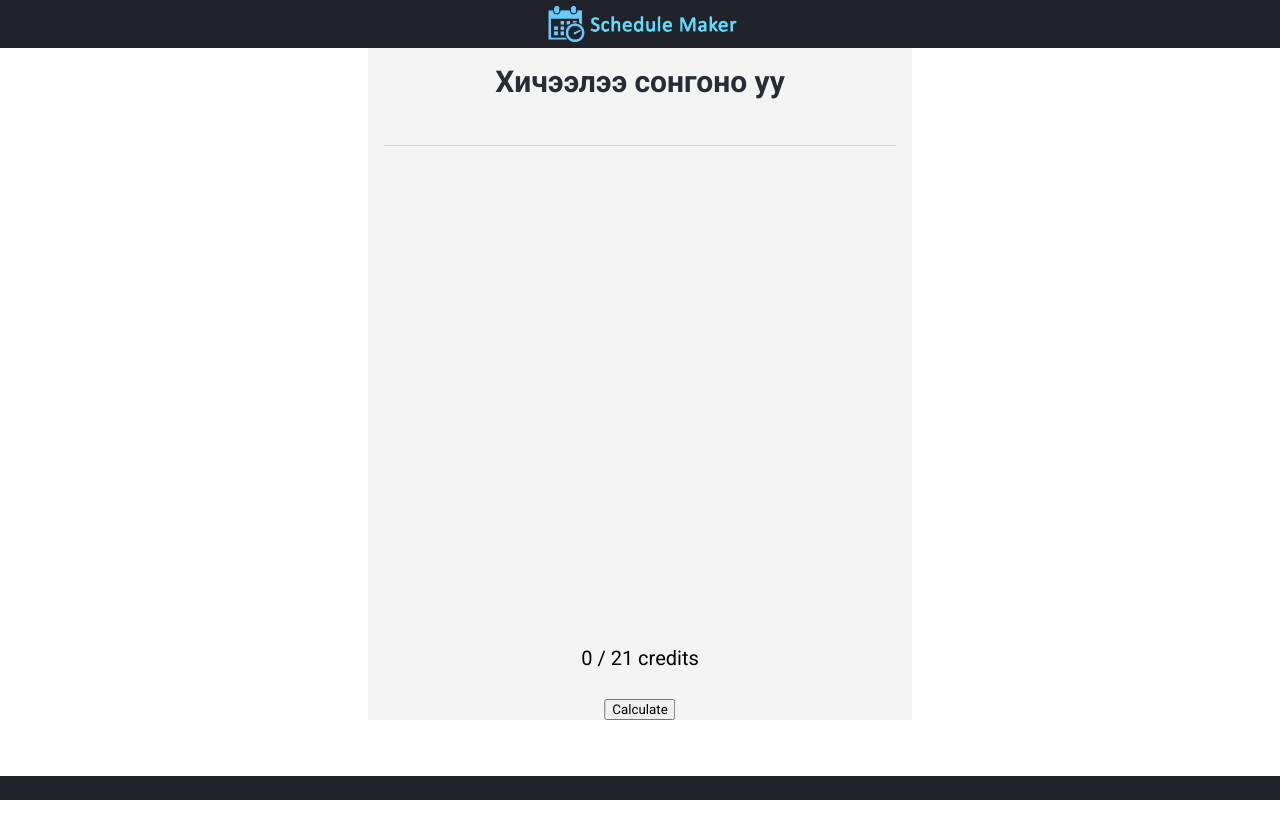
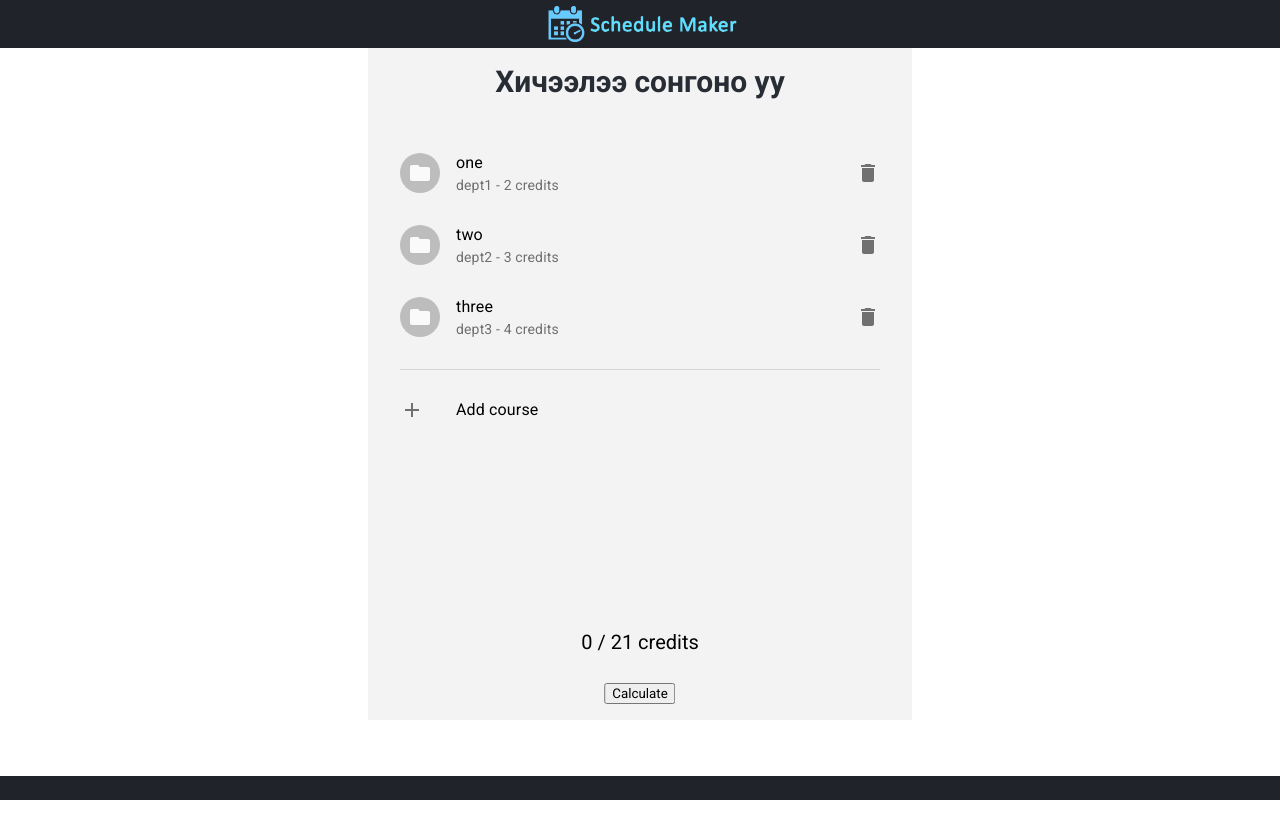
Before and after one commit to Batnaidan/sisiCourseSchedule, a React (Create React App) app: page / in a window 1280 px wide. Shown: the top 838 px of the page. Built offline with nearby package versions, Linux system fonts and the light colour scheme.

Commit message:
list buttons n shit nigga

```diff
--- a/src/components/Body.css
+++ b/src/components/Body.css
@@ -37,7 +37,7 @@
 
 #list-footer-container {
     position: absolute;
-    bottom: 0;
+    bottom: 2vh;
     left: 50%;
     transform: translateX(-50%);
 }
--- a/src/components/Body.js
+++ b/src/components/Body.js
@@ -2,23 +2,17 @@ import React, { Component } from 'react';
 import Modal from 'react-modal';
 import exitButtonImg from '../images/exitButton.png';
 import './Body.css';
-import { makeStyles } from '@material-ui/core/styles';
 import List from '@material-ui/core/List';
 import ListItem from '@material-ui/core/ListItem';
-import ListItemAvatar from '@material-ui/core/ListItemAvatar';
 import ListItemIcon from '@material-ui/core/ListItemIcon';
 import ListItemSecondaryAction from '@material-ui/core/ListItemSecondaryAction';
 import ListItemText from '@material-ui/core/ListItemText';
 import Avatar from '@material-ui/core/Avatar';
 import IconButton from '@material-ui/core/IconButton';
-import FormGroup from '@material-ui/core/FormGroup';
-import FormControlLabel from '@material-ui/core/FormControlLabel';
-import Checkbox from '@material-ui/core/Checkbox';
-import Grid from '@material-ui/core/Grid';
-import Typography from '@material-ui/core/Typography';
 import FolderIcon from '@material-ui/icons/Folder';
 import DeleteIcon from '@material-ui/icons/Delete';
 import Divider from '@material-ui/core/Divider';
+import AddIcon from '@material-ui/icons/Add';
 
 const modalStyles = {
   content: {
@@ -31,18 +25,29 @@ const modalStyles = {
   }
 };
 
-
+// chosenClasses[][0] - id of class
+// chosenClasses[][1] - name of class
+// chosenClasses[][2] - department name of class
+// chosenClasses[][3] - credits of class
 
 export default class Body extends Component {
   state = {
     isModalVisible: false,
     credits: 0,
-    chosenClasses: []
+    chosenClasses: [["1", "one", "dept1", "2"], ["2", "two", "dept2", "3"], ["3", "three", "dept3", "4"]]
   };
 
-  removeElement = (e) => {
-    var index = this.state.chosenClasses.findIndex(a => a === e);
-    console.log(e);
+  findElementInArray(e){
+    for (var i = 0; i < this.state.chosenClasses.length; i++) {
+      if (this.state.chosenClasses[i][0] == e) {
+        return i;
+      }
+    }
+    return -1;
+  }
+
+  async removeElement(e){
+    var index = this.findElementInArray(e);
     console.log(index);
     var temparray = this.state.chosenClasses;
     temparray.splice(index, 1);
@@ -51,16 +56,16 @@ export default class Body extends Component {
     })
   }
 
-  generate = (e) => {
+  generate(e){
     return (<ListItem>
-      <ListItemAvatar>
+      <ListItemIcon>
         <Avatar>
-          <FolderIcon />
+          <FolderIcon/>
         </Avatar>
-      </ListItemAvatar>
-      <ListItemText primary={e}/>
+      </ListItemIcon>
+      <ListItemText primary={e[1]} secondary={e[2] + " - " + e[3] + " credits"} />
       <ListItemSecondaryAction>
-        <IconButton edge="end" aria-label="delete" onClick={() => this.removeElement(e)}>
+        <IconButton edge="end" aria-label="delete" onClick={() => this.removeElement(e[0])}>
           <DeleteIcon/>
         </IconButton>
       </ListItemSecondaryAction>
@@ -107,8 +112,14 @@ export default class Body extends Component {
             <div>
               <List>
                 {this.state.chosenClasses.map(e => this.generate(e))}
+              <Divider style={{margin: "2vh"}}/>
+              <ListItem button onClick={this.handleModalOpen}>
+                <ListItemIcon>
+                  <AddIcon />
+                </ListItemIcon>
+                <ListItemText primary="Add course" />
+              </ListItem>
               </List>
-              <Divider/>
             </div>
           </div>
           <div id="list-footer-container">
```
Also changed, not shown: 1 other file (tests, documents, lock files or other folders).
